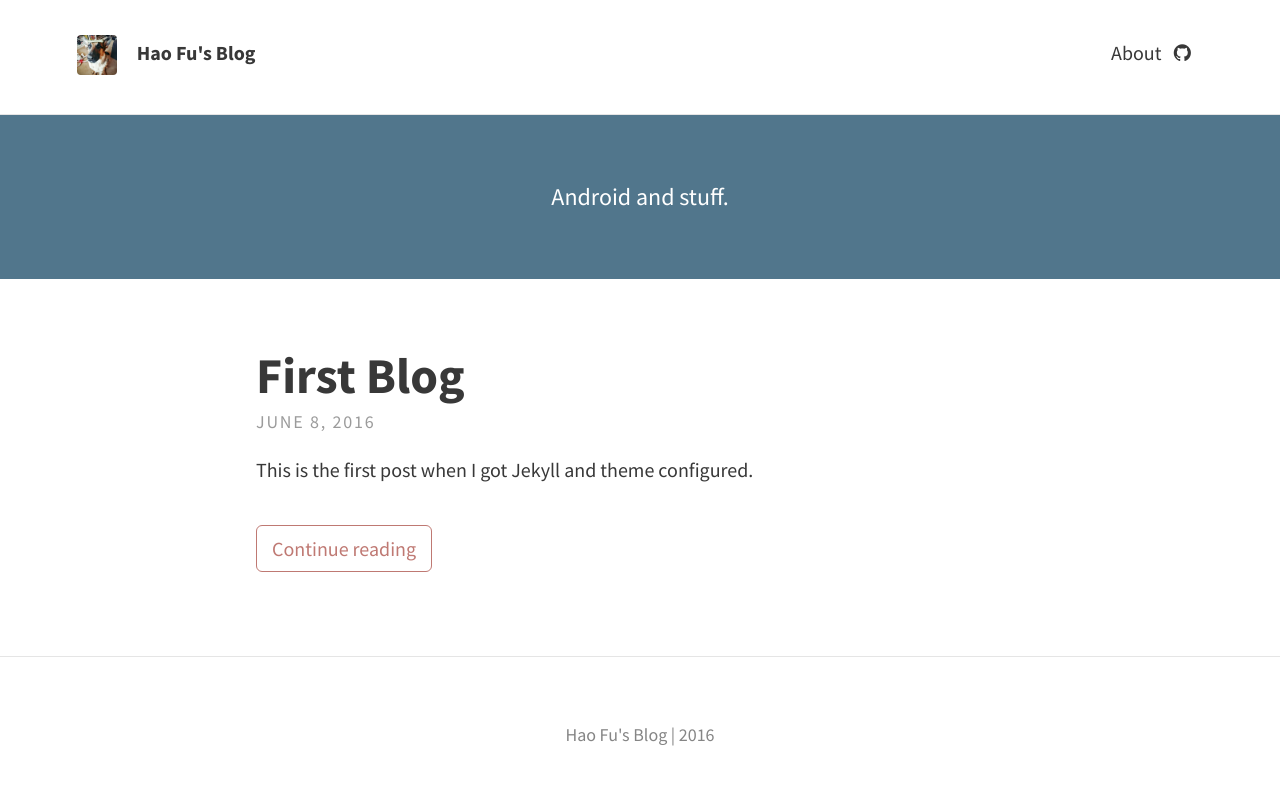
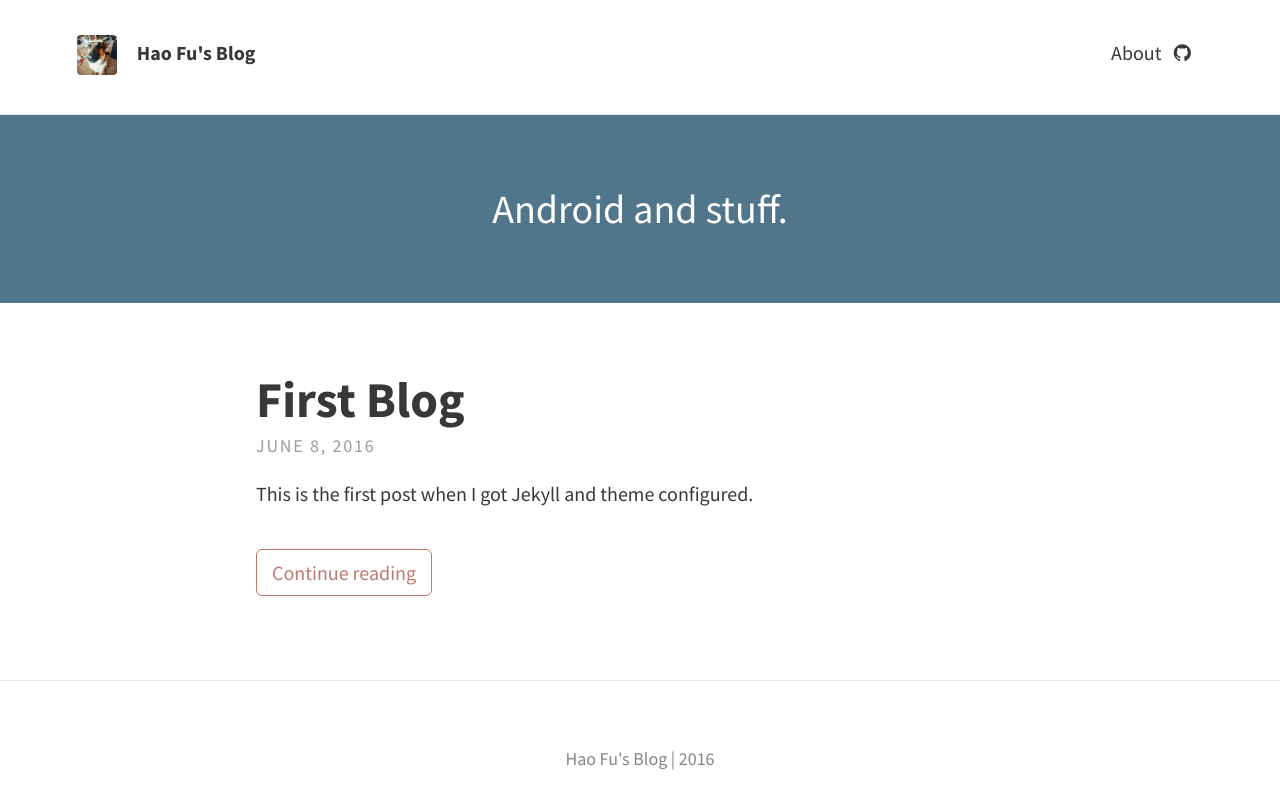
Before and after one commit to solosodium/solosodium.github.io, a Jekyll site: the page built from index.html, in a window 1280 px wide. Shown: the top 809 px of the page. Built offline with Jekyll 4.4.1, drawn with Linux system fonts in a browser that asks for light colours; nearby versions of some CDN libraries; the list of posts is cut into pages by our own code.

Commit message:
Only change font size

```diff
--- a/_sass/layouts/_index.scss
+++ b/_sass/layouts/_index.scss
@@ -5,7 +5,7 @@
   width: 100%;
   background-color:$header-desc-background-color;
   background-size: cover;
-  font-size: 1.2em;
+  font-size: 2em;
   text-align: center;
   color: $header-desc-text-color;
 }
```
